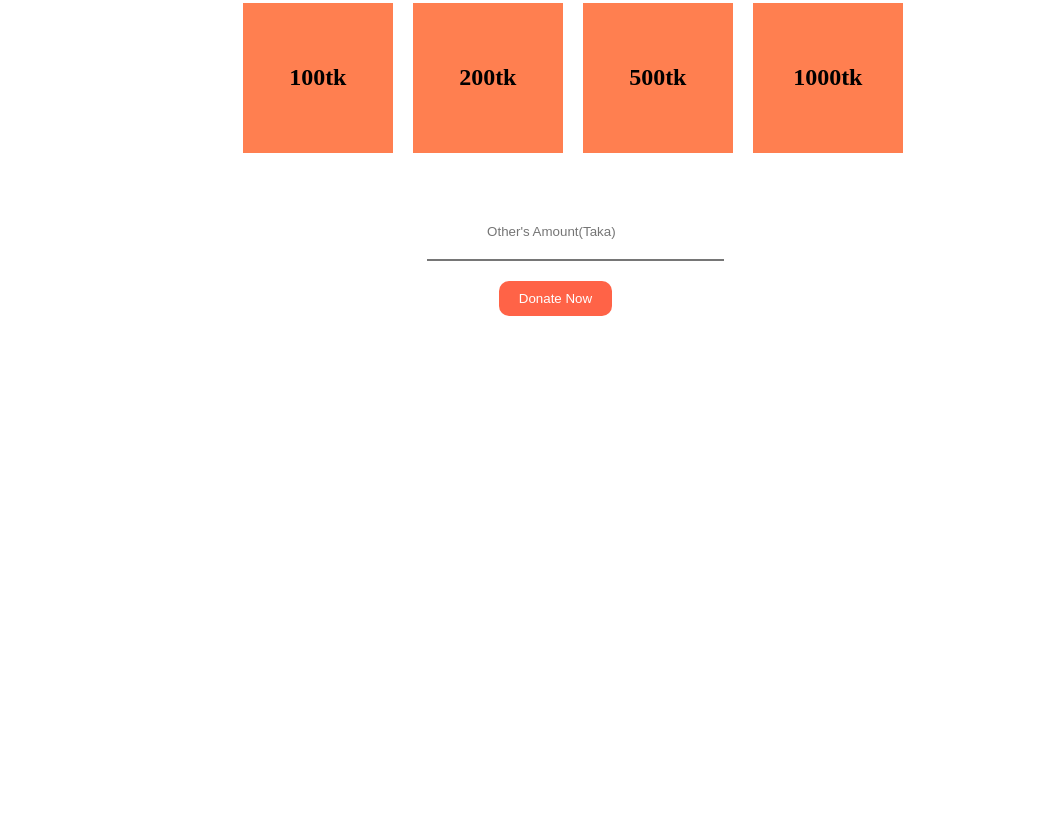
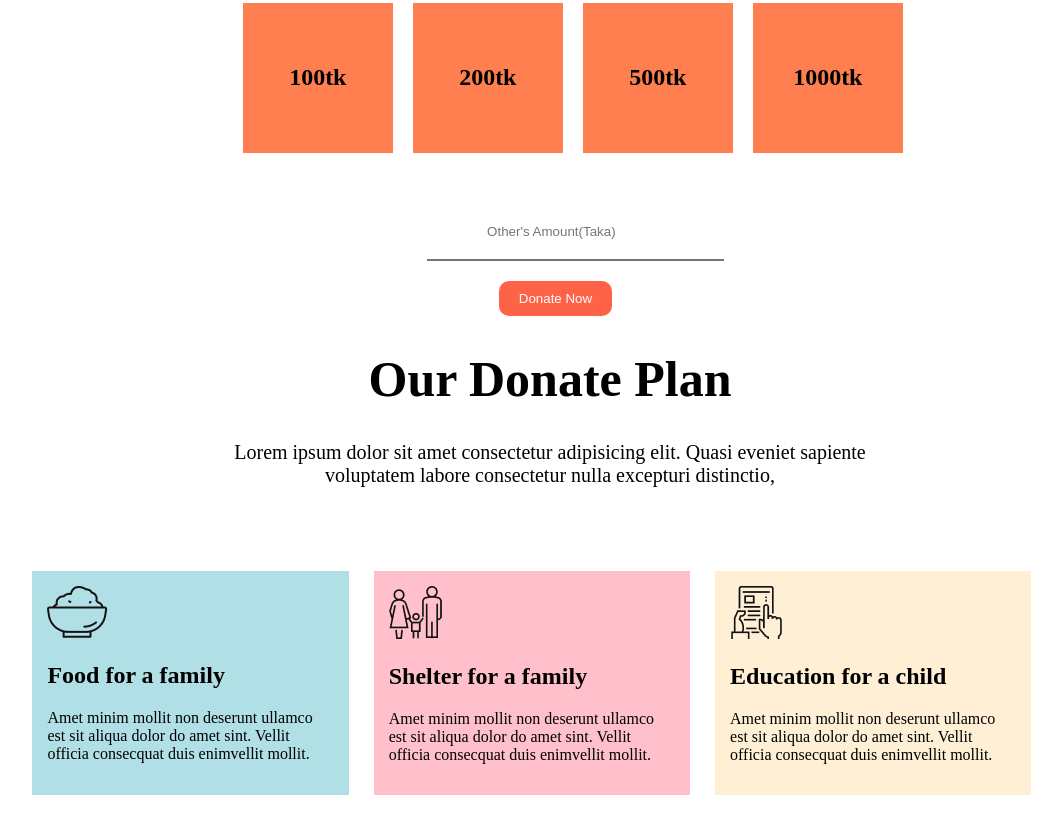
Before and after one commit to Sayem92/amar-potom-ass, a plain HTML site: page index.html in a window 1280 px wide. Shown: the part 911-1726 px from the top of the page, without its empty margins (90-1152 px from the left). Before the commit the page ends 1227 px from the top, so only its background shows below. Drawn offline with Linux system fonts and the light colour scheme.

Commit message:
div3 done

```diff
--- a/index.html
+++ b/index.html
@@ -40,7 +40,27 @@
         </div>
         <button>Donate Now</button>
         <!-- <h1>hi</h1> -->
-
-    </div>
+       </div>
+           <div class="parent3">
+              <h1>Our Donate Plan</h1>
+               <p>Lorem ipsum dolor sit amet consectetur adipisicing elit. Quasi eveniet sapiente    voluptatem labore consectetur nulla excepturi distinctio,</p>
+           </div>
+       <section>
+            <div class="section-div1">
+                <img src="icons/food.png" alt="">
+                <h1>Food for a family</h1>
+                <p>Amet minim mollit non deserunt ullamco est sit aliqua dolor do amet sint. Vellit officia consecquat duis enimvellit mollit.</p>
+            </div>
+            <div class="section-div2">
+                <img src="icons/shelter.png" alt="">
+                <h1>Shelter for a family</h1>
+                <p>Amet minim mollit non deserunt ullamco est sit aliqua dolor do amet sint. Vellit officia consecquat duis enimvellit mollit.</p>
+            </div>
+            <div class="section-div3">
+                <img src="icons/Frame-1.png" alt="">
+                <h1>Education for a child</h1>
+                <p>Amet minim mollit non deserunt ullamco est sit aliqua dolor do amet sint. Vellit officia consecquat duis enimvellit mollit.</p>
+            </div>
+        </section>
 </body>
 </html>
--- a/style.css
+++ b/style.css
@@ -84,3 +84,40 @@ body{
    border: none;
    border-radius: 10px;
 }
+.parent3 h1{
+    text-align: center;
+    font-size: 50px;
+}
+.parent3 p{
+    text-align: center;
+    font-size: 20px;
+    padding-left: 25%;
+    padding-right: 25%;
+}
+section{
+    display: flex;
+    padding: 20px 20px 20px 20px;
+    margin-left: 8%;
+    margin-right: 5%;
+    height: 80%;
+    width: 80%;
+    margin-top: 5%;
+}
+.section-div1{
+    margin: 0 auto;
+    background-color:powderblue;
+    padding: 15px;
+    margin-right: 25px;
+}
+.section-div2{
+    margin: 0 auto;
+    background-color:pink;
+    padding: 15px;
+    margin-right: 25px;
+}
+.section-div3{
+    margin: 0 auto;
+    background-color:papayawhip;
+    padding: 15px;
+    margin-right: 25px;
+}
```
